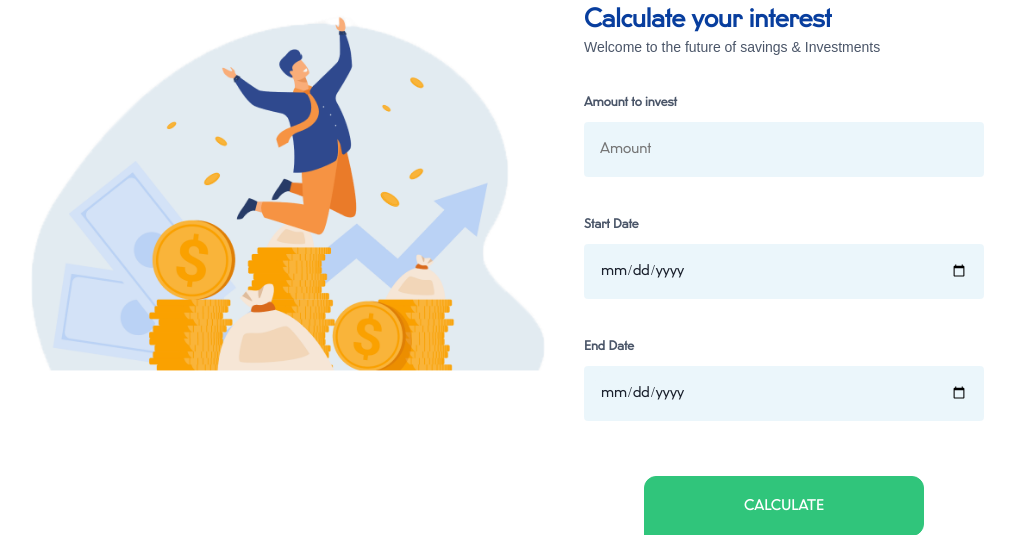
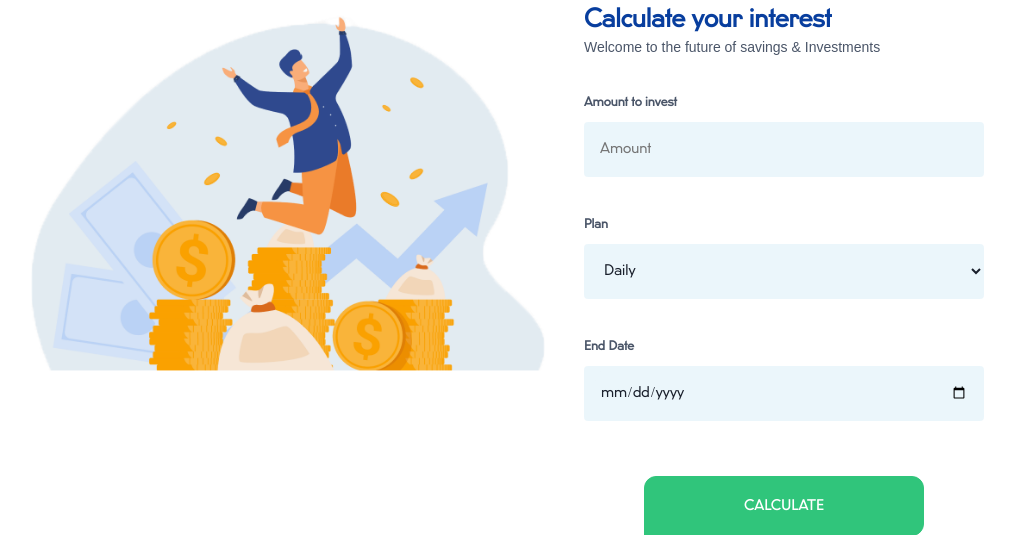
Before and after one commit to NerdPraise/Piggyvest-Calculator-, a Django app: page / in a window 1280 px wide. Shown: the part 97-632 px from the top of the page, without its empty margins (91-1106 px from the left). Run offline with Django 3.2, Linux system fonts and the light colour scheme; some libraries are stand-ins or nearby versions.

Commit message:
changed setup

```diff
--- a/calculator/static/js/script.js
+++ b/calculator/static/js/script.js
@@ -1,18 +1,20 @@
 $("#btns").click(function() {
     event.preventDefault()
     let form_url = $("#form").attr("form-data-url")
+
     $.ajax({
         url: form_url,
         type: "POST",
         data: {
             "amount":$("#amount").val(),
-            "start":$("#start").val(),
+            "plan":$("#plan").val(),
             "end": $("#end").val(),
         },
         success: function (data) {
             if (data.error) {
-                $(".error-text").text(data.error)
+                $("#texta").text(data.error)
             } else if (data.success) {
+                alert("ff")
                 $("#texta").text(data.success)
             }
         },
--- a/calculator/static/style.css
+++ b/calculator/static/style.css
@@ -35,11 +35,11 @@ header {
 
 }
 
-input:focus, textarea:focus, button:focus {
+input:focus, textarea:focus, select:focus, button:focus {
     outline:0
 }
 
-input, textarea {
+input, textarea, select {
     width: 100%;
     border: 0px;
     border-radius: .25rem;
@@ -51,7 +51,7 @@ input, textarea {
     background-color:rgba(0, 136, 204, 0.08);
     color:#1a202c;
 }
-input {
+input, select {
     height:55px;
 }
 
--- a/calculator/views.py
+++ b/calculator/views.py
@@ -1,6 +1,8 @@
+from calendar import monthrange
 from django.shortcuts import render
 from .models import Interest
-from datetime import timedelta,date, datetime
+from django.utils import timezone
+from datetime import timedelta, datetime
 from django.http import JsonResponse, HttpResponse
 from django.views.decorators.csrf import csrf_exempt
 
@@ -20,26 +22,48 @@ def create_info(request):
     if request.method == "POST":
         try:
             amount = int(request.POST.get("amount"))
-            start_date = request.POST.get("start")
+            plan = request.POST.get("plan")
+            start_date = str(timezone.now()).split(" ")[0]
             start_date = datetime.strptime(start_date, '%Y-%m-%d')
             end_date = request.POST.get("end")
             end_date = datetime.strptime(end_date, '%Y-%m-%d')
-            duration = end_date - start_date
-            duration = duration / timedelta(days=365)
-            piggybank = round(amount *  PIGGYBANK_RATE * duration, 4)
-            safelock_15 = round(amount *  SAFELOCK_RATE15 * duration, 4)
-            flex_dollar = round(amount *  FLEX_DOLLAR * duration, 4)
-            investify =round( amount *  INVESTIFY_RATE25 * duration, 4)
+            if plan == "Daily":
+                duration = end_date - start_date
+                duration = duration.days
+                average = amount / duration
+
+                piggybank = round(average / 1.0002739, 2)
+                safelock_15 = round(average/ 1.0004246, 2)
+                flex_dollar = round(average / 1.0001643, 2)
+                investify = round(average / 1.0006849, 2)
+                word = "days"
+            elif plan == "Monthly":
+                duration = 0
+                while start_date <= end_date:
+                    start_date += timedelta(days=monthrange(start_date.day,start_date.month)[1])
+                    duration += 1
+                average = amount / duration
+                print(average, duration)
+                piggybank = round(average / 1.00833, 2)
+                safelock_15 = round(average/ 1.01291, 2)
+                flex_dollar = round(average / 1.005, 2)
+                investify = round(average / 1.0208, 2)
+                word = "months"
+            elif plan == "Bi-Monthly":
+                 pass
+
+
         except:
             data = {"error":"Invalid details"}
             return JsonResponse(data)
 
         data = {
-            "success":f"""Piggybank interest is ₦{piggybank}
-Safelock interest is ₦{piggybank} to ₦{safelock_15}
-Target interest is ₦{piggybank}
-Flex interest is ₦{piggybank}
-Flex dollar interest is ₦{flex_dollar}
-Investify interest is between ₦{piggybank} to ₦{investify}"""
+            "success":f"""For {duration} {word}
+Plan:PiggyBank, Estimate saving: ₦{piggybank}
+Plan:Safelock, Estimate saving: ₦{piggybank} to ₦{safelock_15}
+Plan:Target, Estimate saving is ₦{piggybank}
+Plan:Flex, Estimate saving is ₦{piggybank}
+Plan:Flex Dollar, Estimate saving is ₦{flex_dollar}
+Plan:Investify, Estimate saving is between ₦{piggybank} to ₦{investify}"""
         }
         return JsonResponse(data)
--- a/templates/cal/index.html
+++ b/templates/cal/index.html
@@ -45,11 +45,14 @@
                         {%csrf_token%}
                         <label for="fullname">Amount to invest</label>
                         <input id="amount" placeholder="Amount" type="number" name="amount">
-                        <label for="email">Start Date</label>
-                        <input id="start" placeholder="Start date" type="date" name="start">
+                        <label for="email">Plan</label>
+                        <select name="plan" id="plan">
+                            <option>Daily</option>
+                            <option>Monthly</option>
+                            <option>Bi-Monthly</option>
+                        </select>
                         <label for="email">End Date</label>
                         <input id="end" placeholder="End date" name="end" type="date">
-
                         <button id="btns"> CALCULATE </button>
                     </form>
                     <label for="email">Payback Results</label>
```
